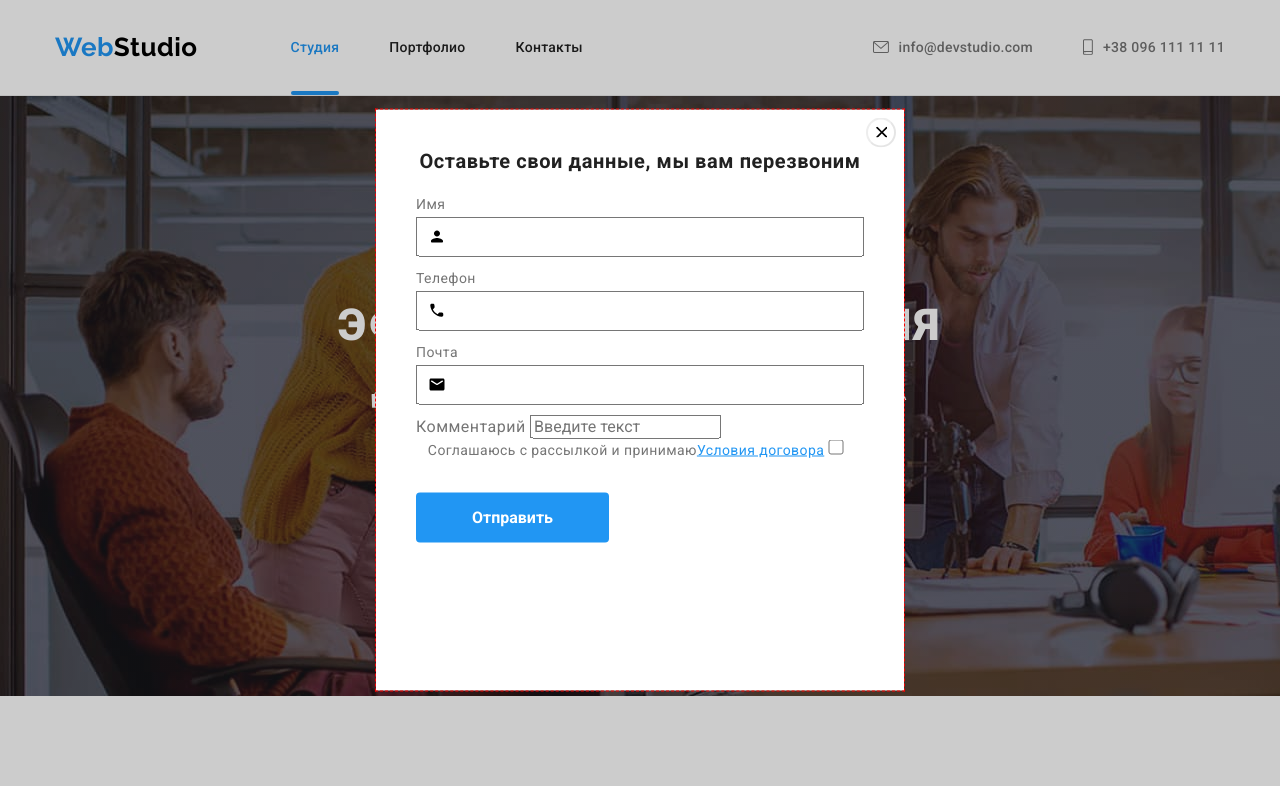
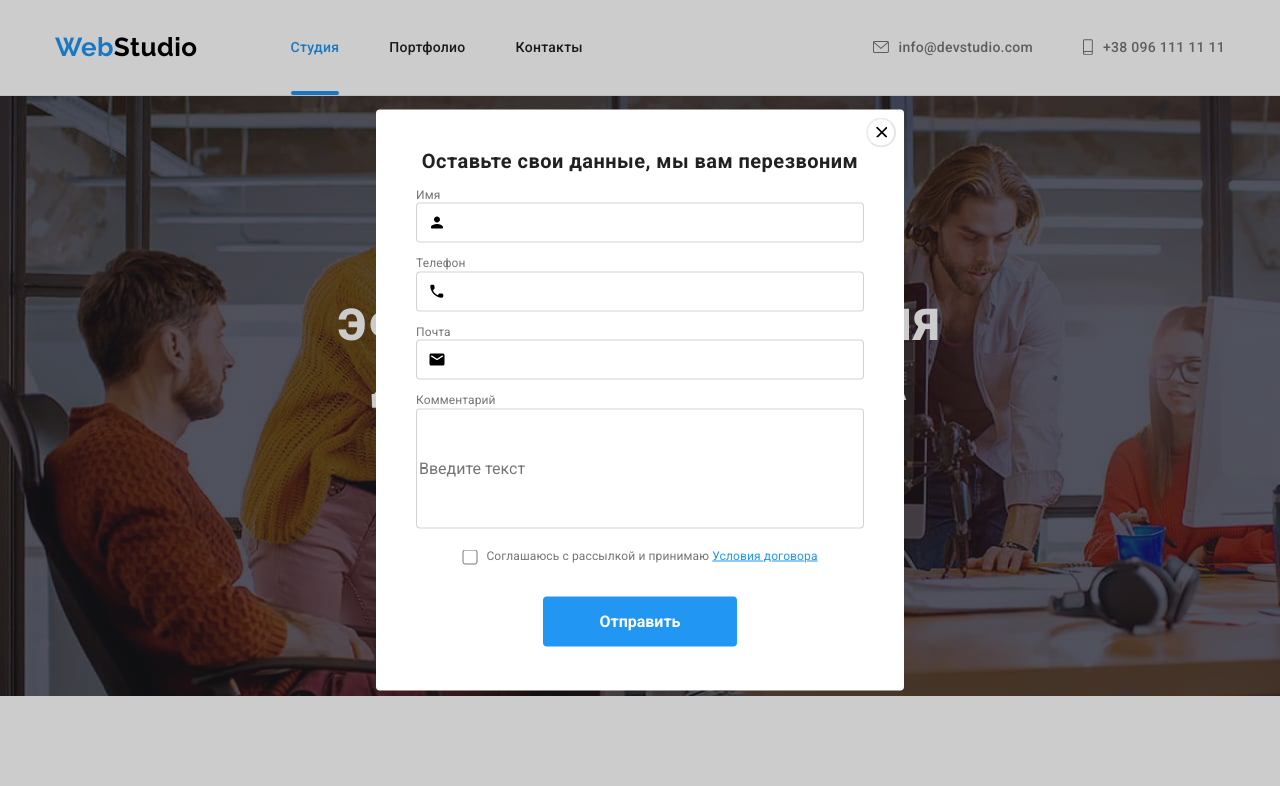
Before and after one commit to NataBuka/NataBuka-goit-markup-hw-06, a plain HTML site: page index.html in a window 1280 px wide. Both pictures are taken after a click on the button "Заказать услугу". Shown: the top 786 px of the page. Drawn offline with nearby package versions, Linux system fonts and the light colour scheme.

Commit message:
add some styles

```diff
--- a/css/style.css
+++ b/css/style.css
@@ -772,9 +772,6 @@ img {
   position: relative;
   overflow: hidden;
 }
-/*.box:hover .overlay {
-  transform: translateY(0);
-}*/
 .sub {
   width: 370px;
   height: 294px;
@@ -809,12 +806,8 @@ img {
   top: 50%;
   left: 50%;
   transform: translate(-50%, -50%);
-
- /* min-width: 528px;
-  min-height: 581px;
-
-  padding: 8px;*/
   background-color: var(--wite-color);
+  border-radius: 4px;
 }
 
 .btn-close {
@@ -841,39 +834,49 @@ img {
 .btn-close:hover {
   fill: var(--brand-color);
 }
+
+/* form start */
+
 .form {
   width: 528px;
   height: 581px;
-  outline: 1px dashed red;
   margin-left: auto;
   margin-right: auto;
   padding: 40px;
 }
 
 .form-title {
-  margin-bottom: 20px;
+  margin-bottom: 12px;
   color: var(--black-color);
   font-size: 20px;
   font-weight: 700;
   line-height: 1.15;
-  letter-spacing: 0.03em;
   text-align: center;
 }
 .form-input {
-  border: 1px solid rgba(33, 33, 33, 0.2)
-  border-radius: 4px;
   width: 100%;
   height: 40px;
   padding-left: 42px;
+  border: 1px solid rgba(33, 33, 33, 0.2);
+  background-color: var(--wite-color);
+  border-radius: 4px;
+  cursor: pointer;
+  transition: border 250ms cubic-bezier(0.4, 0, 0.2, 1);
+}
+.form-input-koment:hover,
+.form-input-koment:focus,
+.form-input:focus,
+.form-input:hover {
+  border-color: var(--brand-color);
 }
 
 .form-label {
-font-size: 14px;
-font-weight: 400;
-line-height: 1.71;
-letter-spacing: 0.03em;
-text-align: left;
-
+  margin-bottom: 4px;
+  font-size: 12px;
+  font-weight: 400;
+  line-height: 1.17;
+  letter-spacing: 0.01em;
+  text-align: left;
 }
 
 .form-item {
@@ -900,38 +903,47 @@ text-align: left;
   margin-bottom: 4px;
 }
 .form-item input::placeholder {
-  font-size: 12px;
+  font-size: 14px;
   font-weight: 400;
-  line-height: 1.17;
+  line-height: 1.14;
   text-align: left;
-}
-.form-item-koment {
-  display: block;
-  width: 100%;
 }
 
 .form-item-chek {
   display: flex;
   justify-content: center;
   align-items: center;
+  margin-bottom: 30px;
+}
+.form-input-koment {
+  cursor: pointer;
+  width: 448px;
+  height: 120px;
+  margin-bottom: 20px;
+  border: 1px solid rgba(33, 33, 33, 0.2);
+  border-radius: 4px;
 }
 .form-input-chek {
   margin-right: 8px;
   width: 16px;
   height: 15px;
-
+  cursor: pointer;
 }
 .chek-email {
   text-decoration: underline;
   color: var(--brand-color);
 }
 .form-button {
-  justify-content: center;
+  display: flex;
+  margin-left: auto;
+  margin-right: auto;
+  cursor: pointer;
+
   padding: 10px 56px;
   margin-top: 30px;
   color: var(--wite-color);
   background-color: var(--brand-color);
-  border: #2196f3;
+  border: var(--brand-color);
   border-radius: 4px;
   font-size: 16px;
   font-weight: 700;
--- a/index.html
+++ b/index.html
@@ -122,15 +122,15 @@
 
                 <div class="form-hover">
                 <div class="form-item-koment">
-                    <label class="form-label-koment" for="koment">Комментарий</label>
+                    <label class="form-label" for="koment">Комментарий</label>
                         <input class="form-input-koment" type="textarea" name="koment" id="koment" placeholder="Введите текст">
                 </div>
                 </div>
 
                 <div class="form-item-chek">
+                <input class="form-input-chek" type="checkbox" name="choice" value="choice" id="choice">
+                    <label class="form-label" for="choice">Соглашаюсь с рассылкой и принимаю <a href="" class="chek-email">Условия договора</a>
 
-                    <label class="form-label" for="choice">Соглашаюсь с рассылкой и принимаю<a href="" class="chek-email">Условия договора</a>
-                        <input class="form-input-chek" type="checkbox" name="choice" value="choice" id="choice">
                     </label>
                 </div>
 
```
